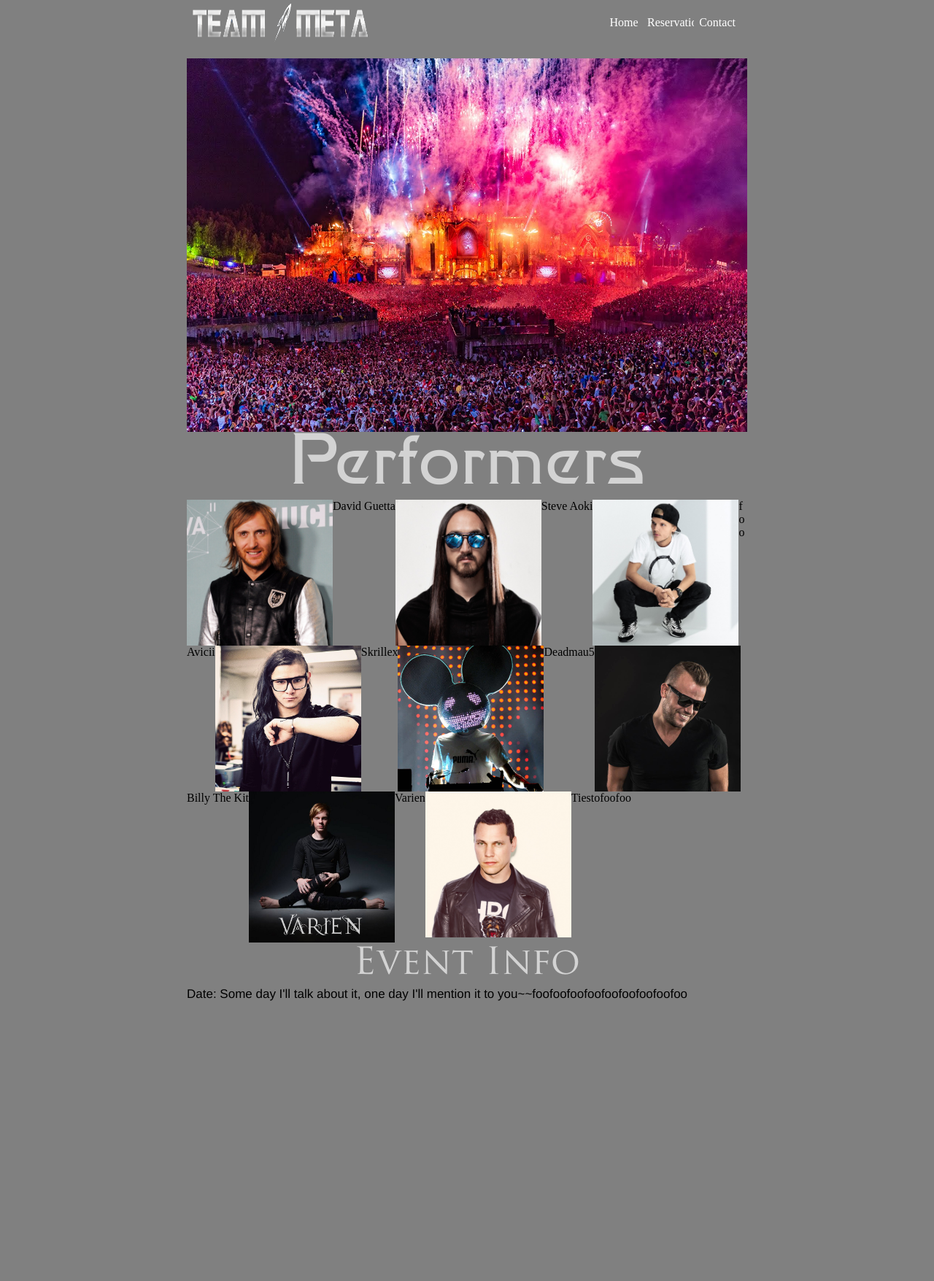
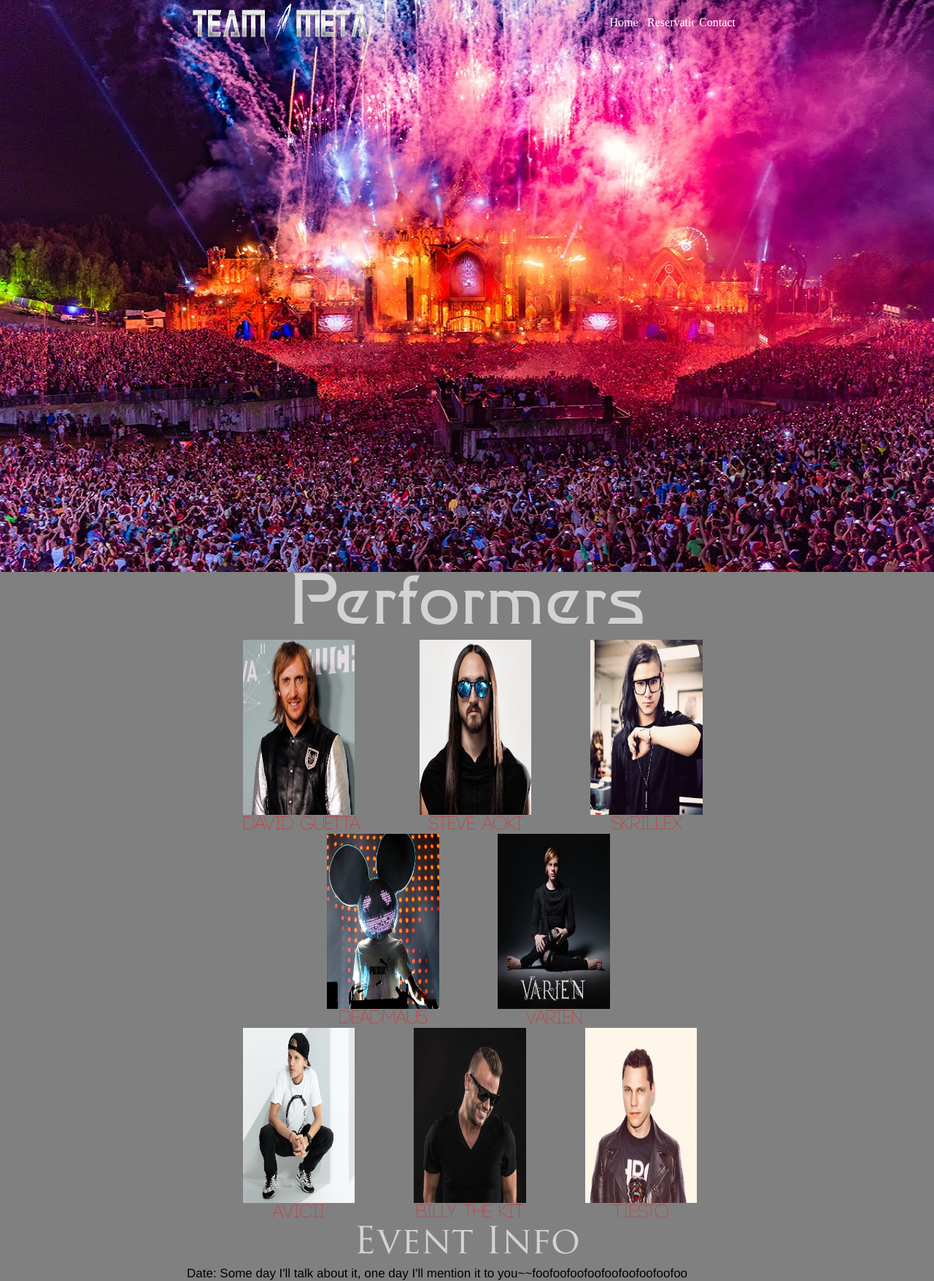
Before and after one commit to vs-slavchev/TEAM-META, a PHP site: page / in a window 1280 px wide. Shown: the whole page at 73% size. Before the commit the page ends 1372 px from the top, so only its background shows below. Run offline with PHP 8.4, Linux system fonts and the light colour scheme; some libraries are stand-ins or nearby versions; some web fonts are replaced.

Commit message:
site front pic/performers CSS

```diff
--- a/Site/css/homebody.css
+++ b/Site/css/homebody.css
@@ -31,3 +31,10 @@ div.dunno {
   position: absolute;
   width: 60vw;
 }
+
+img.front-pic {
+  width: 100vw;
+  height: 100vh;
+  margin-top: -12vh;
+  margin-left: -20vw;
+}
--- /dev/null
+++ b/Site/css/performers.css
@@ -0,0 +1,27 @@
+li.odd-row, li.even-row {
+  display: block;
+  width: 100%;
+}
+
+li.odd-row {
+  padding-left: 9vw;
+}
+
+div.performer {
+  display: inline-block;
+  margin-left: 6vw;
+  padding: 0;
+}
+
+img.performer-pic {
+  display: block;
+  height: 30vh;
+  width: 12vw;
+}
+
+p.performer-name {
+  text-align: center;
+  font-family: Code;
+  color: red;
+  font-size: 2vw;
+}
--- a/Site/index.html
+++ b/Site/index.html
@@ -5,6 +5,7 @@
 <LINK REL="stylesheet" HREF="css\base.css" TYPE="text/css" charset="utf-8">
 <LINK REL="stylesheet" HREF="css\txtformat.css" TYPE="text/css" charset="utf-8">
 <LINK REL="stylesheet" HREF="css\homebody.css" TYPE="text/css" charset="utf-8">
+<LINK REL="stylesheet" HREF="css\performers.css" TYPE="text/css" charset="utf-8">
 
 <script src="./js/jquery-2.2.1.js" type="text/javascript" charset="utf-8"></script>
 <script src="./js/jquery.easing.1.3.js" type="text/javascript" charset="utf-8"></script>
@@ -39,49 +40,48 @@
 	</div>
 </div>
 <div class="body">
+    <img src="pics/maxresdefault.jpg" class="front-pic">
 	<div class="performers">
-        <img src="pics/maxresdefault.jpg" width="100%">
 		<p class="home-pt2-title">Performers</p>
 		<div class="list-performers">
 			<ul class="list-performers">
 				<li class="even-row">
-					<img src="pics/1.jpg" width="200px">
-                    <li>David Guetta</li>
+					<div class="performer">
+						<img src="pics/1.jpg" class="performer-pic">
+						<p class="performer-name">David Guetta</p>
+					</div>
+					<div class="performer">
+						<img src="pics/2.png" class="performer-pic">
+						<p class="performer-name">Steve Aoki</p>
+					</div>
+					<div class="performer">
+						<img src="pics/4.jpg" class="performer-pic">
+						<p class="performer-name">Skrillex</p>
+					</div>
 				</li>
 				<li class="odd-row">
-				   <img src="pics/2.png" width="200px">
-                    <li>Steve Aoki</li>
+					<div class="performer">
+						<img src="pics/5.jpg" class="performer-pic">
+						<p class="performer-name">Deadmau5</p>
+					</div>
+					<div class="performer">
+						<img src="pics/7.jpg" class="performer-pic">
+						<p class="performer-name">Varien</p>
+					</div>
 				</li>
 				<li class="even-row">
-                    <img src="pics/3.jpeg" width="200px">
-                    <li>Avicii</li>
-				</li>
-                <li class="odd-row">
-                    <img src="pics/4.jpg" width="200px">
-                    <li>Skrillex</li>
-				</li>
-                <li class="even-row">
-                    <img src="pics/5.jpg" width="200px">
-                    <li>Deadmau5</li>
-				</li>
-                <li class="odd-row">
-                    <img src="pics/6.jpg" width="200px">
-                    <li>Billy The Kit</li>
-				</li>
-                <li class="even-row">
-                    <img src="pics/7.jpg" width="200px">
-                    <li>Varien</li>
-				</li>
-                <li class="odd-row">
-                    <img src="pics/8.png" width="200px">
-                    <li>Tiesto</li>
-					foo
-				</li>
-				<li class="odd-row">
-					foo
-				</li>
-				<li class="even-row">
-					foo
+					<div class="performer">
+						<img src="pics/3.jpeg" class="performer-pic">
+						<p class="performer-name">Avicii</p>
+					</div>
+					<div class="performer">
+						<img src="pics/6.jpg" class="performer-pic">
+						<p class="performer-name">Billy the Kit</p>
+					</div>
+					<div class="performer">
+						<img src="pics/8.png" class="performer-pic">
+						<p class="performer-name">Tiesto</p>
+					</div>
 				</li>
 			</ul>
 		</div>
```
